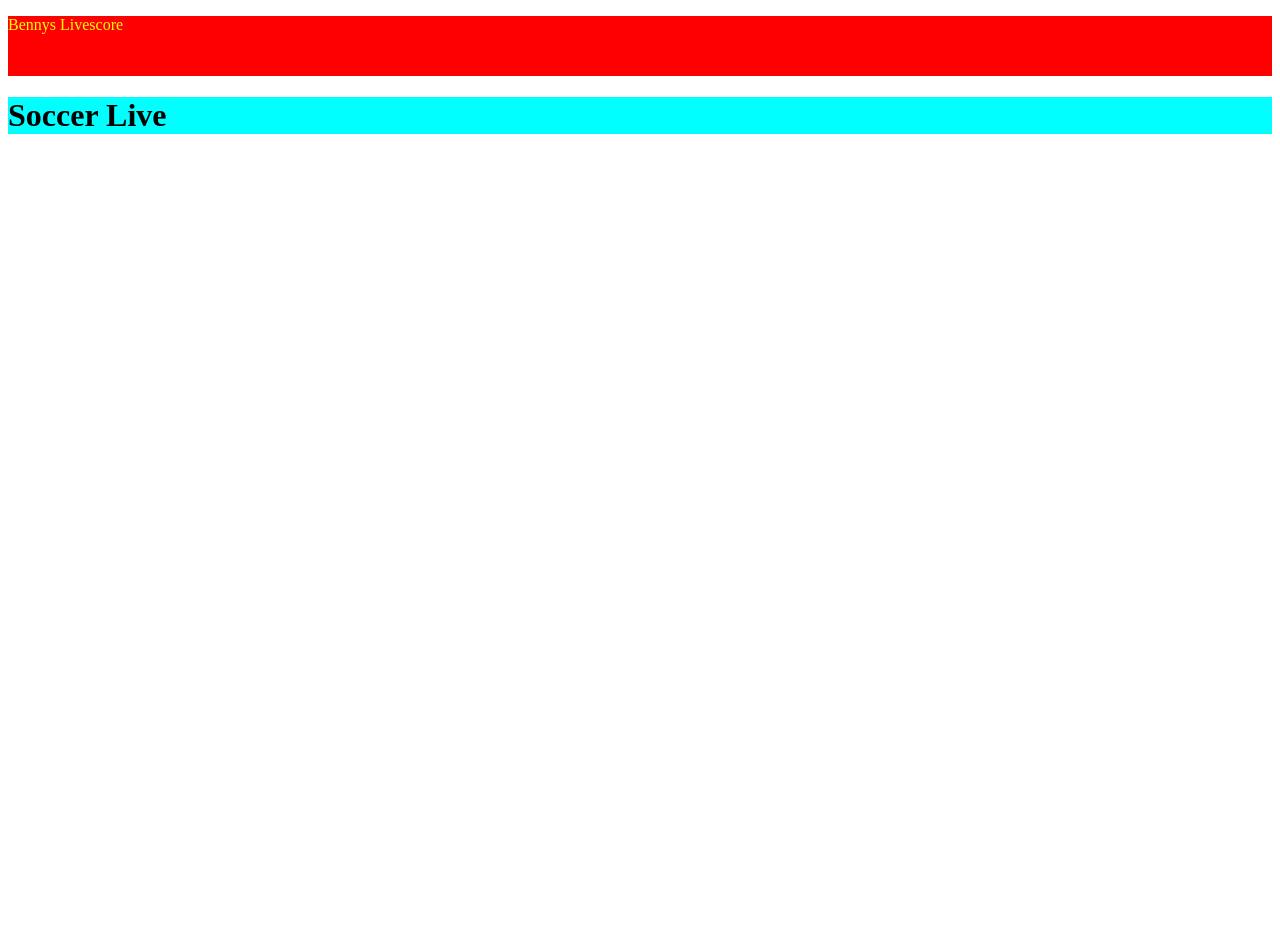
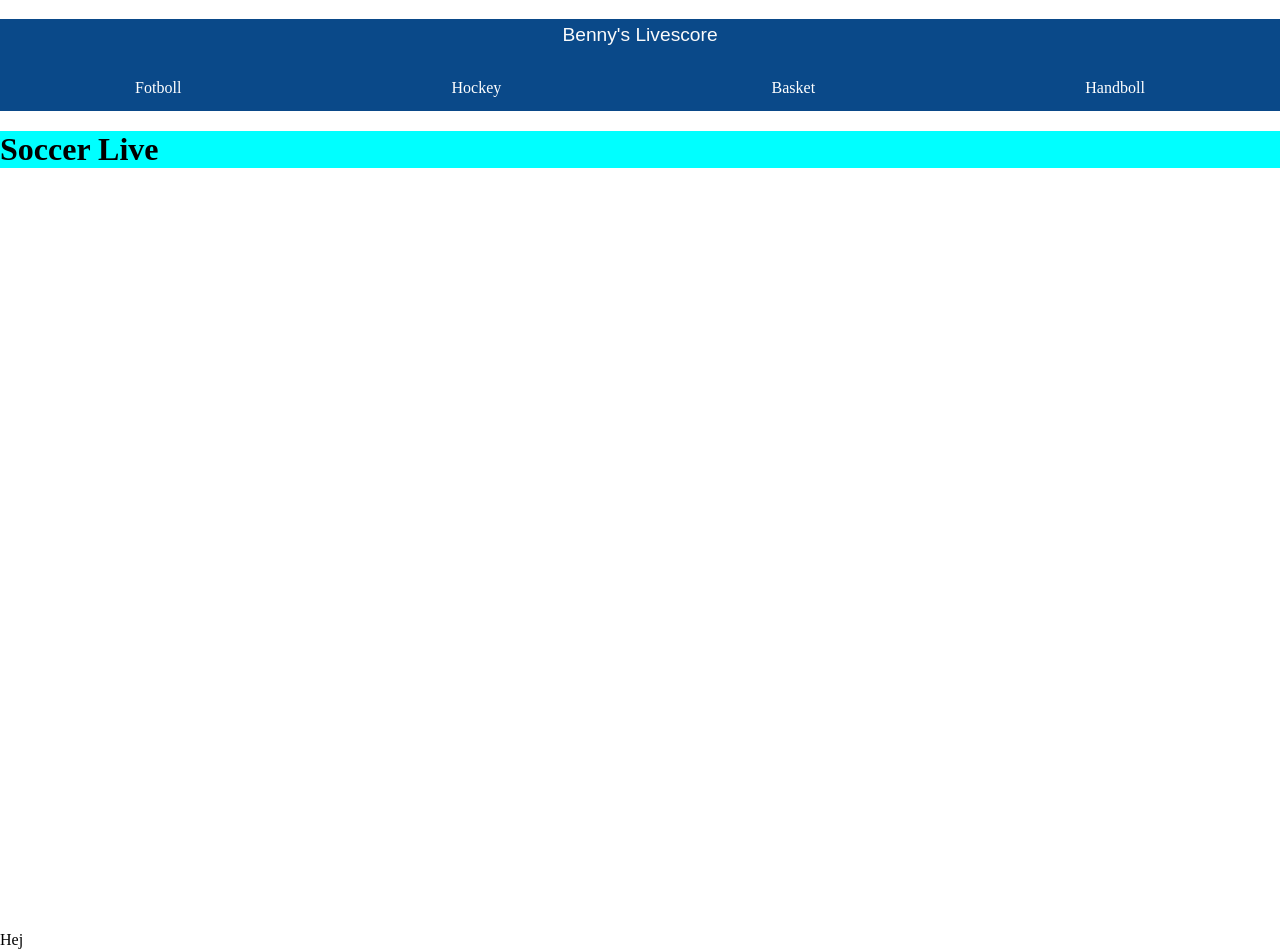
Before and after one commit to HevalDemirel/Soccer-live, a website: page index.html in a window 1280 px wide. Before the commit the page ends 905 px from the top, so only its background shows below. Drawn offline with Linux system fonts and the light colour scheme.

Commit message:
new header changes

```diff
--- a/index.html
+++ b/index.html
@@ -5,10 +5,23 @@
     <meta name="viewport" content="width=device-width, initial-scale=1.0">
     <title>Livescore</title>
     <link rel="stylesheet" type="text/css" href="styles.css">
-    <script src="script.js" ></script>
+    <script src="script.js"></script>
 </head>
 <body>
-    <header><p>Bennys Livescore</p></header>
-    <main> <h1>Soccer Live</h1></main>
+    <header>
+        <p>Benny's Livescore</p>
+        <nav>
+            <ul>
+                <li><a href="#">Fotboll</a></li>
+                <li><a href="#">Hockey</a></li>
+                <li><a href="#">Basket</a></li>
+                <li><a href="#">Handboll</a></li>
+            </ul>
+        </nav>
+    </header>
+    <main>
+        <h1>Soccer Live</h1>
+    </main>
+    <footer>Hej</footer>
 </body>
 </html>
--- a/styles.scss
+++ b/styles.scss
@@ -1,15 +1,56 @@
-header{
-    background-color: red;
-    height: 60px;
-    p {
-        color: yellow;
-    }
+body {
+  margin: 0;
+  padding: 0;
 }
 
-main{
-    height: 800px;
+header {
+  background-color: rgb(10, 73, 137);
+
+  p {
+    font-family: sans-serif;
+    font-size: larger;
+    padding-top: 5px;
+    text-align: center;
+    color: rgb(251, 251, 251);
+  }
+
+  nav {
+    ul {
+      list-style-type: none;
+      padding: 0;
+      margin: 0;
+      display: flex;
+      justify-content: space-around;
+
+      li {
+        margin: 0;
+        padding: 0;
+
+        a {
+          display: block;
+          padding: 14px 16px;
+          text-decoration: none;
+          color: white;
+          text-align: center;
+          background-color: rgb(10, 73, 137);
+          transition: background-color 0.3s;
+
+          &:hover {
+            background-color: #ddd;
+            color: black;
+          }
+        }
+      }
+    }
+  }
 }
 
-h1{
-    background-color: aqua;
+main {
+  margin-top: 20px;
+  height: 800px;
 }
+
+h1 {
+  margin: 0;
+  background-color: aqua;
+}
```
Also changed, not shown: styles.css, 1 other file.
